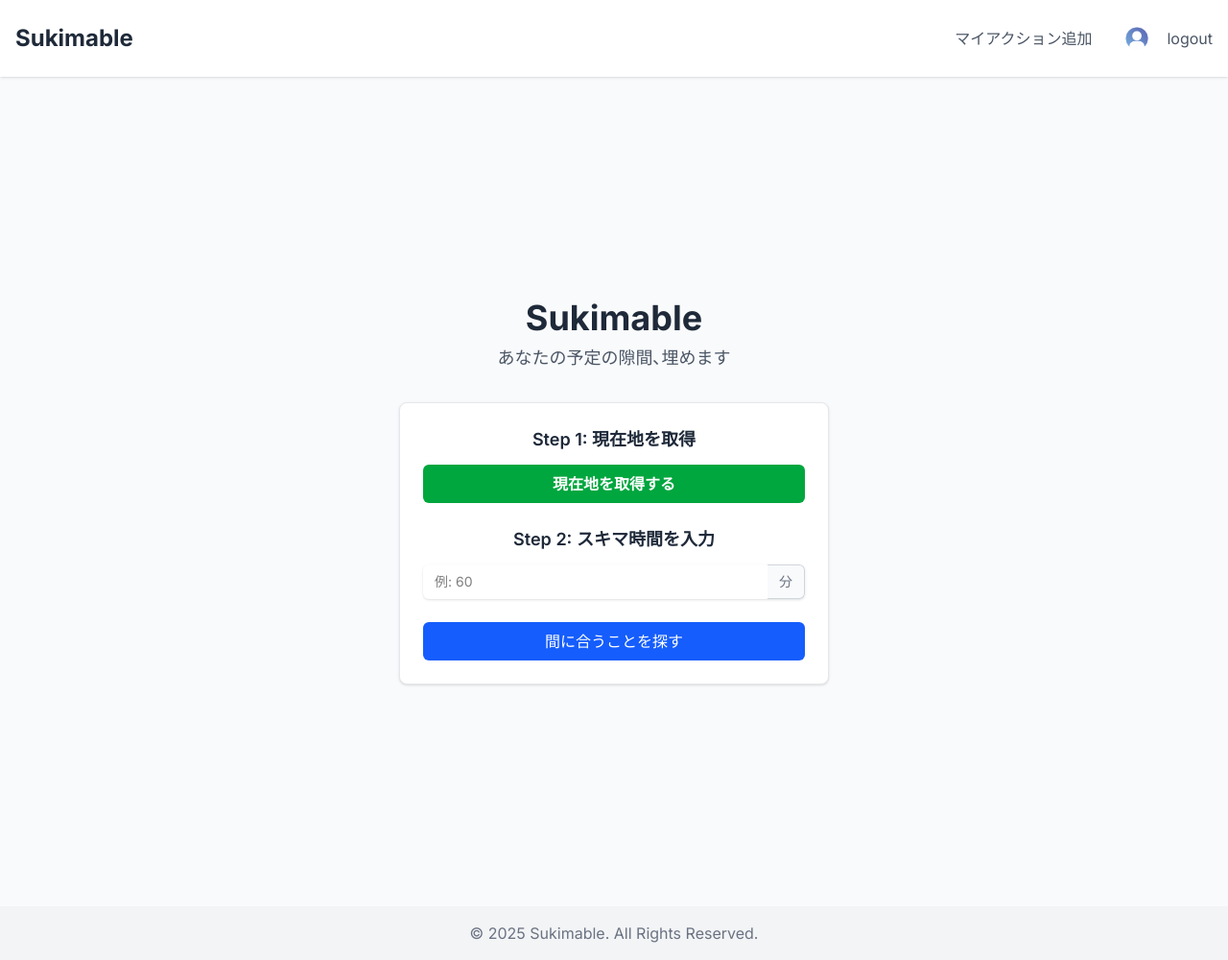
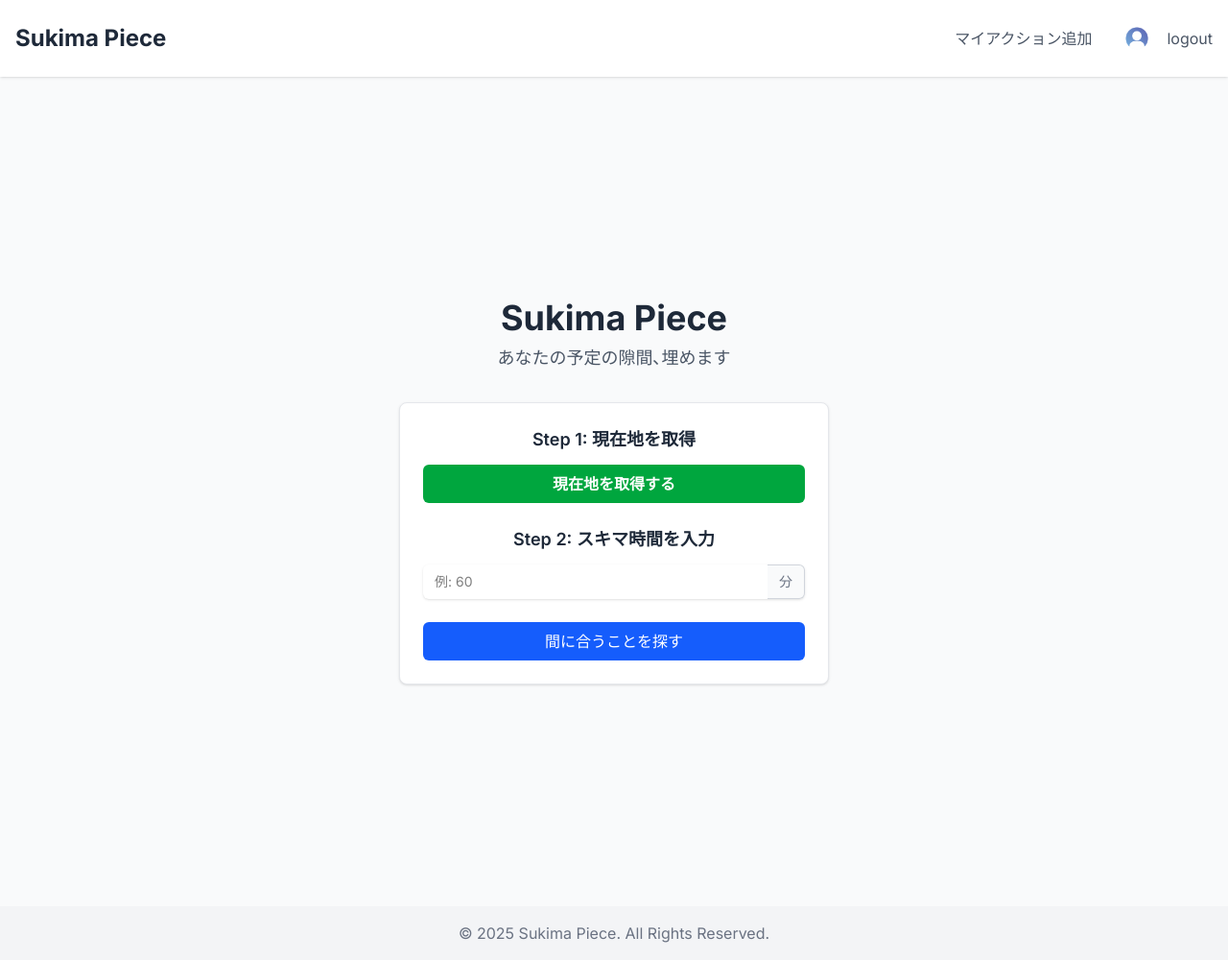
Before and after one commit to kei928/sukima-piece, a Next.js app: page / in a window 1280 px wide. Shown: the whole page at 96% size. Built offline with nearby package versions, Linux system fonts and the light colour scheme; no server answers.

Commit message:
refactor: プロジェクト名を「Sukimable」から「Sukima Piece」に変更

```diff
--- a/package.json
+++ b/package.json
@@ -1,5 +1,5 @@
 {
-  "name": "sukimable",
+  "name": "sukima-piece",
   "version": "0.1.0",
   "private": true,
   "scripts": {
--- a/src/app/layout.tsx
+++ b/src/app/layout.tsx
@@ -7,8 +7,8 @@ import { Layout } from "@/layouts/Layout";
 const inter = Inter({ subsets: ["latin"] });
 
 export const metadata: Metadata = {
-  title: "Sukimable",
-  description: "あなたの｢間に合うかな｣を可能にするアプリ",
+  title: "Sukima Piece",
+  description: "Sukima Pieceは、あなたの空き時間を活用して、新しい体験や発見を提供するサービスです。短時間で楽しめるアクティビティやイベントを提案し、日常に彩りを加えます。さあ、Sukima Pieceであなたの空き時間を有意義に使いましょう！",
 };
 
 export default function RootLayout({
--- a/src/app/page.tsx
+++ b/src/app/page.tsx
@@ -73,7 +73,7 @@ export default function Home() {
   return (
     <main className="flex min-h-screen flex-col items-center justify-center p-6 bg-gray-50">
       <div className="w-full max-w-md text-center">
-        <h1 className="text-4xl font-bold text-gray-800">Sukimable</h1>
+        <h1 className="text-4xl font-bold text-gray-800">Sukima Piece</h1>
         <p className="mt-2 text-lg text-gray-600">
           あなたの予定の隙間､埋めます
         </p>
--- a/src/components/ActionMap.tsx
+++ b/src/components/ActionMap.tsx
@@ -17,7 +17,7 @@ export default function ActionMap({ lat, lng }: ActionMapProps) {
   return (
     <APIProvider apiKey={process.env.NEXT_PUBLIC_GOOGLE_MAPS_API_KEY}>
       <div style={{ height: "250px", width: "100%", marginTop: "1rem" }}>
-        <Map zoom={15} center={position} mapId={"sukimable-map"}>
+        <Map zoom={15} center={position} mapId={"sukima-piece-map"}>
           <AdvancedMarker position={position} />
         </Map>
       </div>
--- a/src/components/Footer.tsx
+++ b/src/components/Footer.tsx
@@ -4,7 +4,7 @@ export default function Footer() {
   return (
     <footer className="bg-gray-100 mt-auto">
       <div className="container mx-auto px-4 py-4 text-center text-gray-500">
-        <p>&copy; {currentYear} Sukimable. All Rights Reserved.</p>
+        <p>&copy; {currentYear} Sukima Piece. All Rights Reserved.</p>
       </div>
     </footer>
   );
--- a/src/components/Header.tsx
+++ b/src/components/Header.tsx
@@ -12,7 +12,7 @@ export default function Header() {
           href="/"
           className="text-2xl font-bold text-gray-800 hover:text-indigo-600"
         >
-          Sukimable
+          Sukima Piece
         </Link>
         {/* ログインボタンなどここにかくよ*/}
         <div className="flex items-center gap-4">
--- a/src/components/SuggestionsMap.tsx
+++ b/src/components/SuggestionsMap.tsx
@@ -29,7 +29,7 @@ export default function SuggestionsMap({
       <Map
         defaultZoom={13}
         defaultCenter={currentLocation}
-        mapId={"sukimable-interactive-map"}
+        mapId={"sukima-piece-interactive-map"}
         className="w-full h-96 rounded-lg"
       >
         {/* 現在地のマーカー */}
```
Also changed, not shown: 1 other file (tests, documents, lock files or other folders).
